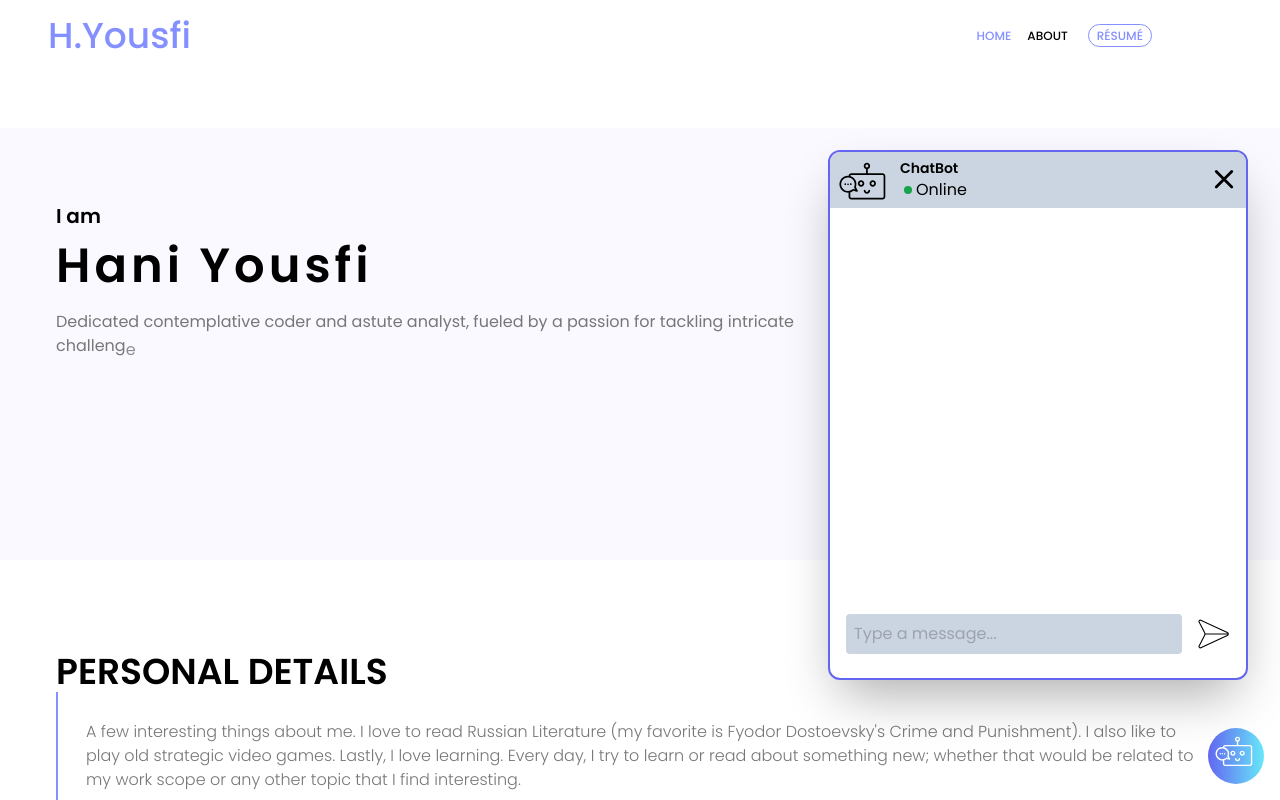
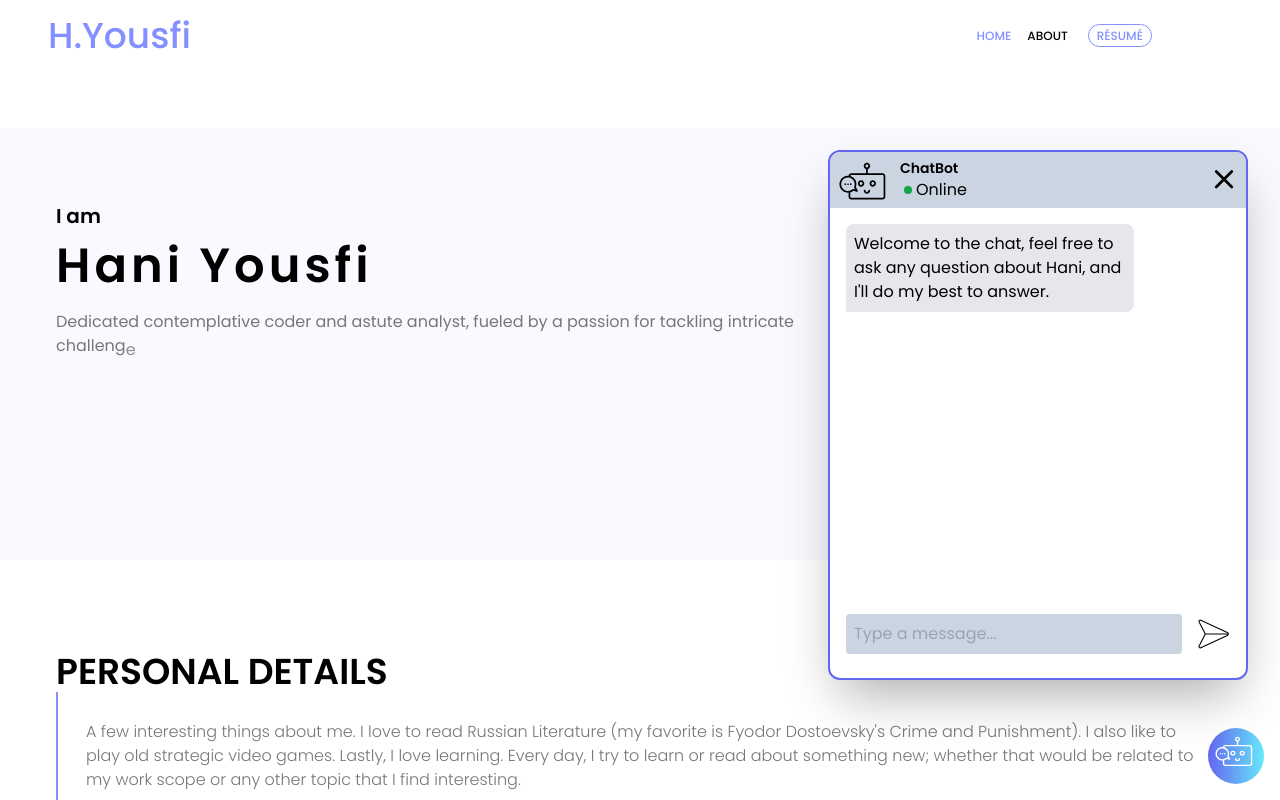
Before and after one commit to maky-hnou/portfolio-front, a Next.js app: page / in a window 1280 px wide. Both pictures are taken after a click on the element 1236 px from the left and 756 px from the top of the page. Shown: the top 800 px of the page. Built offline with nearby package versions, Linux system fonts and the light colour scheme.

Commit message:
ADD welcome message

```diff
--- a/src/components/ChatBot.js
+++ b/src/components/ChatBot.js
@@ -43,6 +43,12 @@ export function ChatInterface({ messages, handleSendMessage, handleClose }) {
         />
       </div>
       <div className="flex-grow p-4 overflow-auto flex flex-col relative">
+        {/* Welcome message */}
+        <div className="mb-2 p-2 rounded-lg max-w-[75%] bg-gray-200 self-start rounded-bl-none">
+          Welcome to the chat, feel free to ask any question about Hani, and I'll do my best to answer.
+        </div>
+
+        {/* User messages */}
         {messages.map((msg, index) => (
           <div
             key={index}
```
